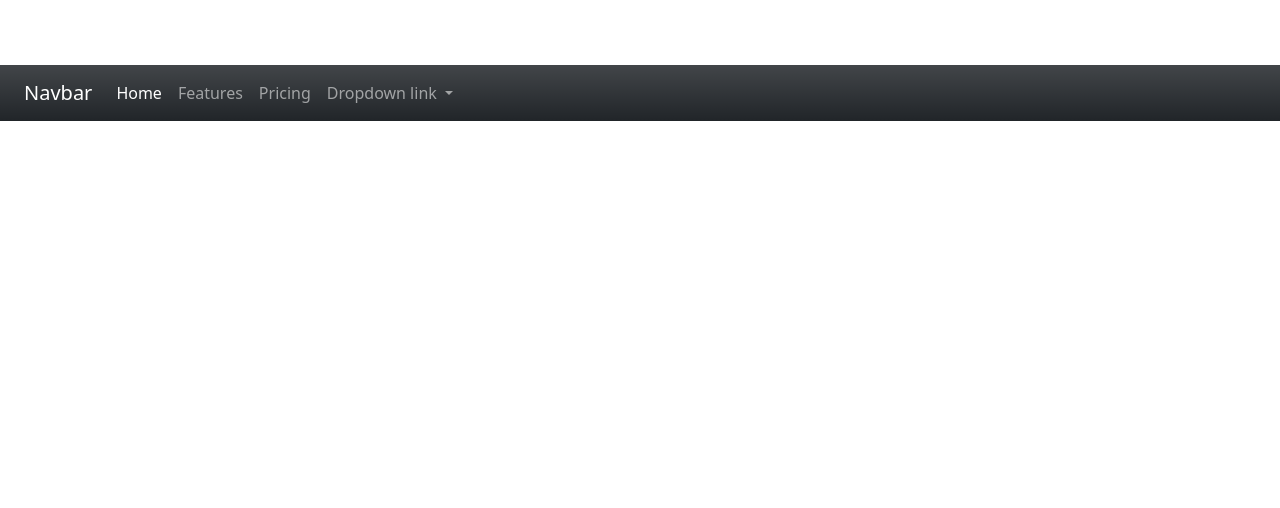
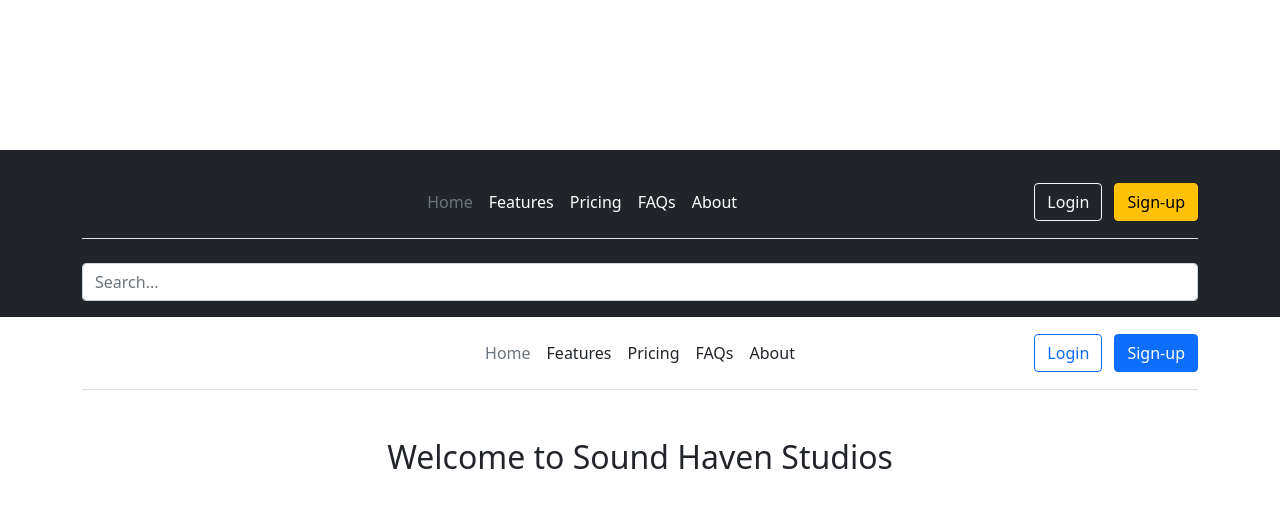
Before and after one commit to DPHamdev/MP-4, a Django app: page / in a window 1280 px wide. Shown: the top 508 px of the page. Run offline with Django 3.2, Linux system fonts and the light colour scheme; some libraries are stand-ins or nearby versions.

Commit message:
Add nav bar

```diff
--- a/MP_4/settings.py
+++ b/MP_4/settings.py
@@ -151,6 +151,9 @@ USE_TZ = True
 STATIC_URL = '/static/'
 STATICFILES_DIRS = (os.path.join(BASE_DIR, 'static'),)
 
+MEDIA_URL = '/media/'
+MEDIA_ROOT = os.path.join(BASE_DIR, 'media')
+
 # Default primary key field type
 # https://docs.djangoproject.com/en/3.2/ref/settings/#default-auto-field
 
--- a/MP_4/urls.py
+++ b/MP_4/urls.py
@@ -15,9 +15,11 @@ Including another URLconf
 """
 from django.contrib import admin
 from django.urls import path, include
+from django.conf import settings
+from django.conf.urls.static import static
 
 urlpatterns = [
     path('admin/', admin.site.urls),
     path('accounts/', include('allauth.urls')),
     path('', include('home.urls')),
-]
+] + static(settings.MEDIA_URL, document_root=settings.MEDIA_ROOT)
--- a/home/templates/home/index.html
+++ b/home/templates/home/index.html
@@ -13,7 +13,7 @@
 {% block content %}
     <div class="container h-100">
         <div class="row h-100">
-            <h2 class="col text-white bg-black h-100 text-center">
+            <h2 class="my-4 text-center">
                 Welcome to Sound Haven Studios
             </h2>
         </div>
--- a/static/css/base.css
+++ b/static/css/base.css
@@ -1,3 +1,9 @@
 body {
-    padding-top: 65px;
+    padding-top: 150px;
 }
+
+#navlogo {
+    padding-top: 10px;
+    max-width: 100%;
+    max-height: 100px;
+}
--- a/templates/base.html
+++ b/templates/base.html
@@ -33,39 +33,55 @@
     <title>Sound Haven Studios {% block extra_title %}{% endblock %}</title>
   </head>
   <body>
-    <header class="container-fluid navbar-fixed-top position-fixed bg-dark bg-gradient">
-      <nav class="navbar navbar-expand-lg navbar-dark">
-        <div class="container-fluid">
-          <a class="navbar-brand" href="#">Navbar</a>
-          <button class="navbar-toggler" type="button" data-bs-toggle="collapse" data-bs-target="#navbarNavDropdown" aria-controls="navbarNavDropdown" aria-expanded="false" aria-label="Toggle navigation">
-            <span class="navbar-toggler-icon"></span>
-          </button>
-          <div class="collapse navbar-collapse" id="navbarNavDropdown">
-            <ul class="navbar-nav">
-              <li class="nav-item">
-                <a class="nav-link active" aria-current="page" href="#">Home</a>
-              </li>
-              <li class="nav-item">
-                <a class="nav-link" href="#">Features</a>
-              </li>
-              <li class="nav-item">
-                <a class="nav-link" href="#">Pricing</a>
-              </li>
-              <li class="nav-item dropdown">
-                <a class="nav-link dropdown-toggle" href="#" id="navbarDropdownMenuLink" role="button" data-bs-toggle="dropdown" aria-expanded="false">
-                  Dropdown link
-                </a>
-                <ul class="dropdown-menu" aria-labelledby="navbarDropdownMenuLink">
-                  <li><a class="dropdown-item" href="#">Action</a></li>
-                  <li><a class="dropdown-item" href="#">Another action</a></li>
-                  <li><a class="dropdown-item" href="#">Something else here</a></li>
-                </ul>
-              </li>
-            </ul>
+    <header class="p-3 bg-dark text-white">
+      <div class="container">
+        <div class="d-flex flex-wrap align-items-center justify-content-center justify-content-md-between py-3 mb-4 border-bottom">
+          <a href="/" class="d-flex align-items-center mb-2 mb-lg-0 text-white text-decoration-none">
+            <svg class="bi me-2" width="40" height="32" role="img" aria-label="Bootstrap"><use xlink:href="#bootstrap"></use></svg>
+          </a>
+
+          <ul class="nav col-12 col-md-auto mb-2 justify-content-center mb-md-0">
+            <li><a href="#" class="nav-link px-2 text-secondary">Home</a></li>
+            <li><a href="#" class="nav-link px-2 text-white">Features</a></li>
+            <li><a href="#" class="nav-link px-2 text-white">Pricing</a></li>
+            <li><a href="#" class="nav-link px-2 text-white">FAQs</a></li>
+            <li><a href="#" class="nav-link px-2 text-white">About</a></li>
+          </ul>
+
+          <div class="text-end">
+            <button type="button" class="btn btn-outline-light me-2">Login</button>
+            <button type="button" class="btn btn-warning">Sign-up</button>
           </div>
         </div>
-      </nav>
+        <form class="text-end col-12">
+          <input type="search" class="form-control form-control-dark" placeholder="Search..." aria-label="Search">
+        </form>
+      </div>
     </header>
+
+    <div class="container">
+      <header class="d-flex flex-wrap align-items-center justify-content-center justify-content-md-between py-3 mb-4 border-bottom">
+        <a href="/" class="d-flex align-items-center col-md-3 mb-2 mb-md-0 text-dark text-decoration-none">
+          <svg class="bi me-2" width="40" height="32" role="img" aria-label="Bootstrap"><use xlink:href="#bootstrap"></use></svg>
+        </a>
+
+        <ul class="nav col-12 col-md-auto mb-2 justify-content-center mb-md-0">
+          <li><a href="#" class="nav-link px-2 link-secondary">Home</a></li>
+          <li><a href="#" class="nav-link px-2 link-dark">Features</a></li>
+          <li><a href="#" class="nav-link px-2 link-dark">Pricing</a></li>
+          <li><a href="#" class="nav-link px-2 link-dark">FAQs</a></li>
+          <li><a href="#" class="nav-link px-2 link-dark">About</a></li>
+        </ul>
+
+        <div class="col-md-3 text-end">
+          <button type="button" class="btn btn-outline-primary me-2">Login</button>
+          <button type="button" class="btn btn-primary">Sign-up</button>
+        </div>
+      </header>
+    </div>
+
+
+
 
     {% if messages %}
         <div class="message-container"></div>
```
Also changed, not shown: media/images/SHSLOGO.png (added).
